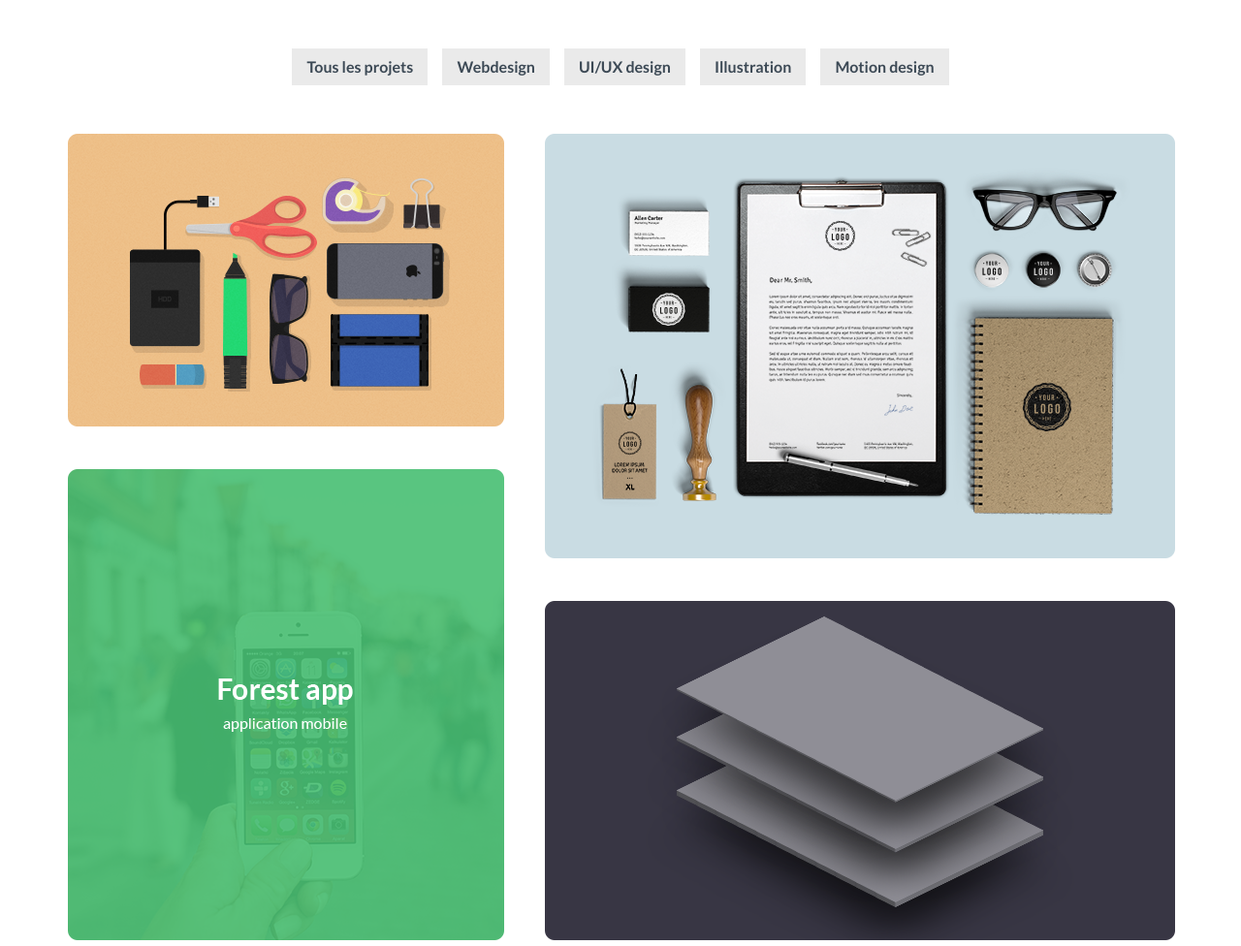
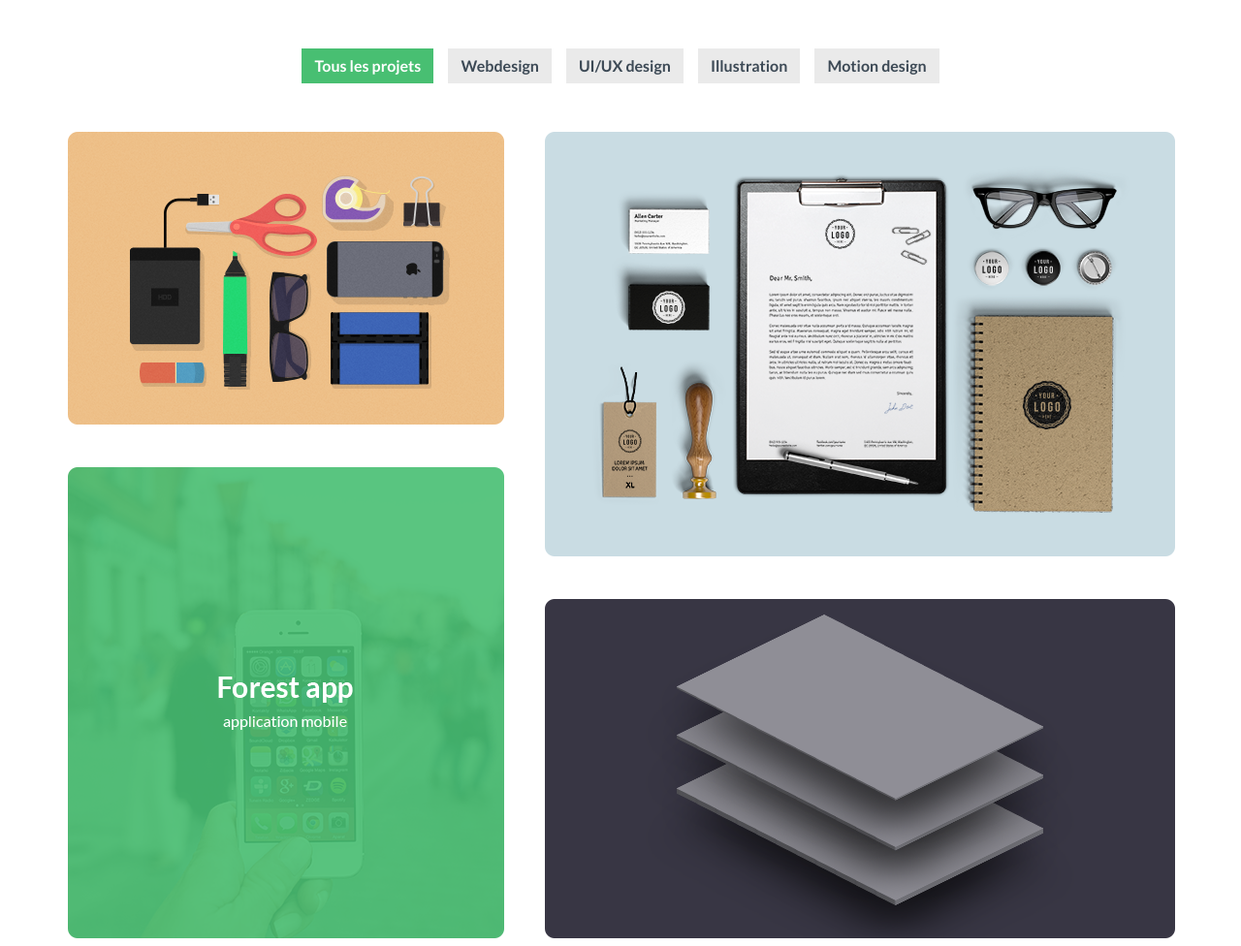
Before and after one commit to serilen/foliac, a plain HTML site: page index.html in a window 1280 px wide. Shown: the whole page at 97% size. Drawn offline with Linux system fonts and the light colour scheme.

Commit message:
add isotope

```diff
--- a/index.html
+++ b/index.html
@@ -20,26 +20,24 @@
 	<main class="main">
 		<div class="container">
 			<h1 class="sr-only">Foliac</h1>
-			<nav class="nav">
-				<ul class="nav__list">
-					<li class="nav__item"><a class="nav__link" href="#">Tous les projets</a></li>
-					<li class="nav__item"><a class="nav__link" href="#">Webdesign</a></li>
-					<li class="nav__item"><a class="nav__link" href="#">UI/UX design</a></li>
-					<li class="nav__item"><a class="nav__link" href="#">Illustration</a></li>
-					<li class="nav__item"><a class="nav__link" href="#">Motion design</a></li>
-				</ul>
-			</nav>
+				<div id="filters" class="btn-group">
+					<button type="button" class="btn" autofocus data-filter="*">Tous les projets</button>
+					<button type="button" class="btn" data-filter=".web-design">Webdesign</button>
+					<button type="button" class="btn" data-filter=".ui-ux-design">UI/UX design</button>
+					<button type="button" class="btn" data-filter=".illustration">Illustration</button>
+					<button type="button" class="btn" data-filter=".motion-design">Motion design</button>
+				</div>
 			<div class="grid">
-				<div class ="grid__item">
+				<div class ="grid__item web-design">
 					<img src="image/multiple.png" alt="multiple">
 				</div>
-				<div class ="grid__item grid__item--big">
+				<div class ="grid__item grid__item--big ui-ux-design">
 					<img src="image/identité-visuelle.png" alt="identite-visuelle">
 				</div>
-				<div class ="grid__item">
+				<div class ="grid__item illustration">
 					<img src="image/app.png" alt="">
 				</div>
-				<div class ="grid__item grid__item--big">
+				<div class ="grid__item grid__item--big motion-design">
 					<img src="image/prototype.png" alt="prototype">
 
 				</div>
--- a/js/main.js
+++ b/js/main.js
@@ -8,17 +8,10 @@
 			//percentPosition: true, //процентный размер
 			gutter: 40
 		});
-
-		$('.grid').isotope({
-  // options
-  itemSelector: '.grid-item',
-  layoutMode: 'fitRows'
-});
 	})
-
-//подключение нативным JS
-/*var elem = document.querySelector('.grid');
-var msnry = new Masonry( elem, {
+//подключение masonry нативным JS
+/*let elem = document.querySelector('.grid');
+let msnry = new Masonry( elem, {
   // options
   itemSelector: '.grid-item',
   columnWidth: 200
@@ -26,8 +19,30 @@ var msnry = new Masonry( elem, {
 
 // element argument can be a selector string
 //   for an individual element
-var msnry = new Masonry( '.grid', {
+let msnry = new Masonry( '.grid', {
   // options
 });*/
 
+
+//Подключение Isotope
+// Инициализая секции с которой работаем
+let grid = new Isotope('.grid', {
+	itemSelector: '.grid__item',
+	layoutMode: 'fitRows'
+});
+
+// Работаем с кнопками фильтров
+let filterBtn = document.querySelectorAll('.btn-group .btn');
+for (let i = 0; i < filterBtn.length; i++) {
+    // Если кликнули по ссылке
+    filterBtn[i].onclick = function (click) {
+       // Получаем значение дата-атрибута кнопки
+       let filterData = event.target.getAttribute('data-filter');
+        // Применяем фильтрацию элементов в Isotope
+        grid.arrange({
+        	filter: filterData
+        });
+     };
+  }
+
 })();
--- a/scss/style.scss
+++ b/scss/style.scss
@@ -23,19 +23,6 @@ h1, h2, h3, h4, h5, h6, p {
 	margin: 0;
 }
 
-a {
-	outline: none;
-	background-color: transparent;
-	text-decoration-color: transparent;
-	color: inherit;
-}
-
-.img-responsive {
-	max-width: 100%;
-	height: auto;
-	display: block;
-}
-
 .container {
 	max-width: 1170px;
 	margin: 0 auto;
@@ -45,6 +32,7 @@ a {
 .main {
 	padding: 50px 0 90px;
 	height: 100%;
+	text-align: center;
 }
 
 .sr-only {
@@ -62,23 +50,30 @@ a {
 	outline: 0;
 }
 
-.nav {
-	text-align: center;
-	margin-bottom: 50px;
-	&__list {
+.btn-group {
+	margin: 0 auto 50px;
 	display: inline-block;
 }
-	&__item {
+.btn {
 	display: inline-block;
 	margin-right: 12px;
+	background-color: #eaeaea;
+	padding: 7px 11px;
+	border-color: transparent;
+	font-size: inherit;
+	font-weight: inherit;
+	color: inherit;
+	cursor: pointer;
+
 	&:last-child {
 		margin-right: 0;
 	}
-	}
-	&__link {
-		display: block;
-		background-color: #eaeaea;
-		padding: 10px 15px;
+
+	&:hover,
+	&:focus {
+		background-color: #48bf72;
+		color: #fff;
+		outline: none;
 	}
 }
 
```
Also changed, not shown: css/style.css. Lines whose indentation alone changed are shown as unchanged.
